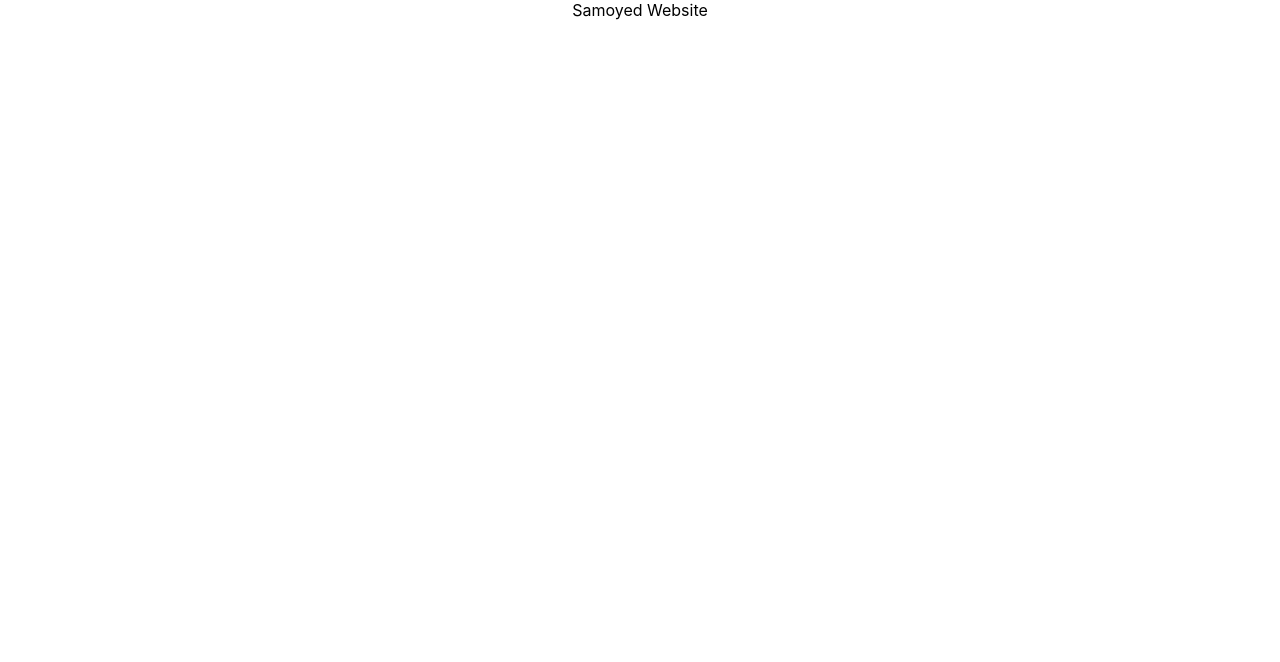
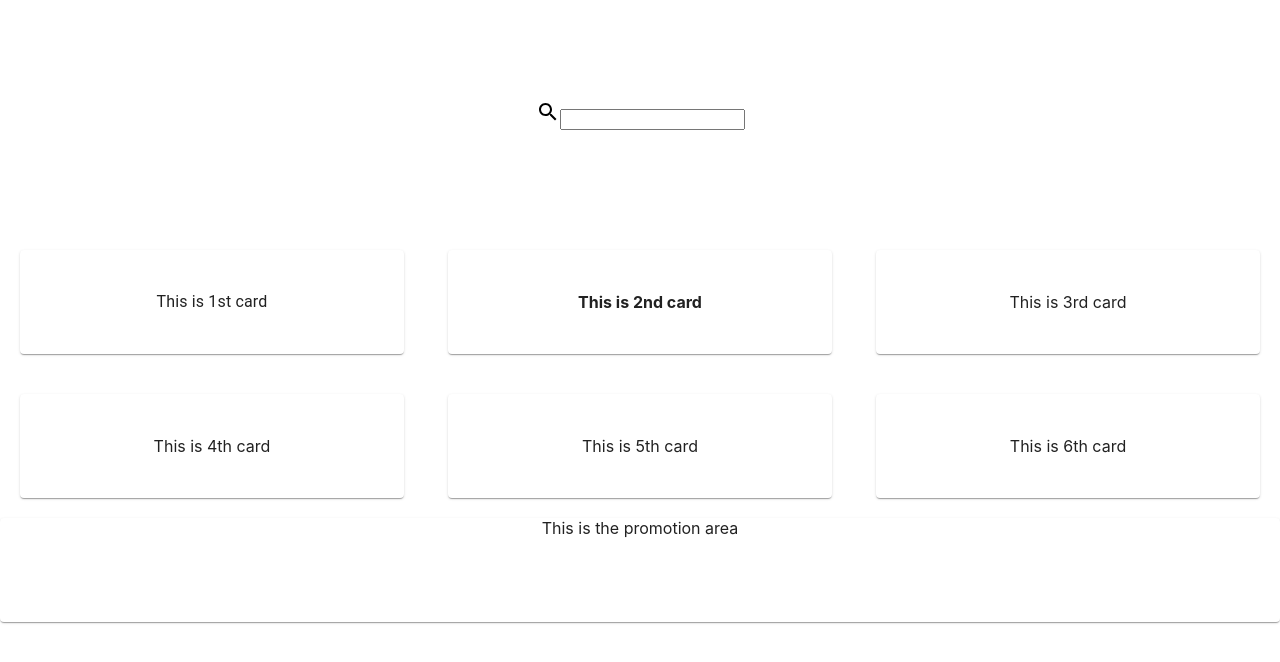
Before and after one commit to mickyngub/sportyWebsite, a React (Create React App) app: page / in a window 1280 px wide. Shown: the top 662 px of the page. Built offline with nearby package versions, Linux system fonts and the light colour scheme.

Commit message:
add Header, Home, Promotion

```diff
--- a/package.json
+++ b/package.json
@@ -4,9 +4,11 @@
   "private": true,
   "dependencies": {
     "@material-ui/core": "^4.11.0",
+    "@material-ui/icons": "^4.9.1",
     "@testing-library/jest-dom": "^4.2.4",
     "@testing-library/react": "^9.5.0",
     "@testing-library/user-event": "^7.2.1",
+    "fontsource-roboto": "^3.0.3",
     "react": "^16.13.1",
     "react-dom": "^16.13.1",
     "react-scripts": "3.4.3"
--- a/src/App.js
+++ b/src/App.js
@@ -1,10 +1,15 @@
 import React from "react";
+import Header from "./Components/Header";
+import Home from "./Components/Home";
+import Promotion from "./Components/Promotion";
 import "./App.css";
 
 function App() {
   return (
     <div className="App">
-      <header>Samoyed Website</header>
+      <Header></Header>
+      <Home></Home>
+      <Promotion />
     </div>
   );
 }
--- /dev/null
+++ b/src/Components/Header.css
@@ -0,0 +1,3 @@
+.header {
+  margin: 100px;
+}
--- /dev/null
+++ b/src/Components/Header.js
@@ -0,0 +1,14 @@
+import React from "react";
+import "./Header.css";
+
+import SearchIcon from "@material-ui/icons/Search";
+const Header = () => {
+  return (
+    <div className="header">
+      <SearchIcon></SearchIcon>
+      <input></input>
+    </div>
+  );
+};
+
+export default Header;
--- /dev/null
+++ b/src/Components/Home.css
@@ -0,0 +1,14 @@
+.card_wrapper {
+  display: flex;
+  justify-content: space-between;
+  flex-wrap: wrap;
+}
+
+.card_component {
+  display: flex;
+  justify-content: center;
+  align-items: center;
+  margin: 20px;
+  width: 30%;
+  height: 13vh;
+}
--- /dev/null
+++ b/src/Components/Home.js
@@ -0,0 +1,22 @@
+import React from "react";
+import Card from "@material-ui/core/Card";
+import Typography from "@material-ui/core/Typography";
+import "./Home.css";
+const Home = () => {
+  return (
+    <div className="card_wrapper">
+      <Card className="card_component">
+        <Typography>This is 1st card</Typography>
+      </Card>
+      <Card className="card_component">
+        <h4>This is 2nd card</h4>
+      </Card>
+      <Card className="card_component">This is 3rd card</Card>
+      <Card className="card_component">This is 4th card</Card>
+      <Card className="card_component">This is 5th card</Card>
+      <Card className="card_component">This is 6th card</Card>
+    </div>
+  );
+};
+
+export default Home;
--- /dev/null
+++ b/src/Components/Promotion.css
@@ -0,0 +1,8 @@
+.promotion_card_wrapper {
+  display: flex;
+}
+
+.promotion_card {
+  width: 100%;
+  height: 13vh;
+}
--- /dev/null
+++ b/src/Components/Promotion.js
@@ -0,0 +1,12 @@
+import React from "react";
+import Card from "@material-ui/core/Card";
+import "./Promotion.css";
+const Promotion = () => {
+  return (
+    <div className="promotion_card_wrapper">
+      <Card className="promotion_card">This is the promotion area</Card>
+    </div>
+  );
+};
+
+export default Promotion;
```
Also changed, not shown: 1 other file (tests, documents, lock files or other folders).
